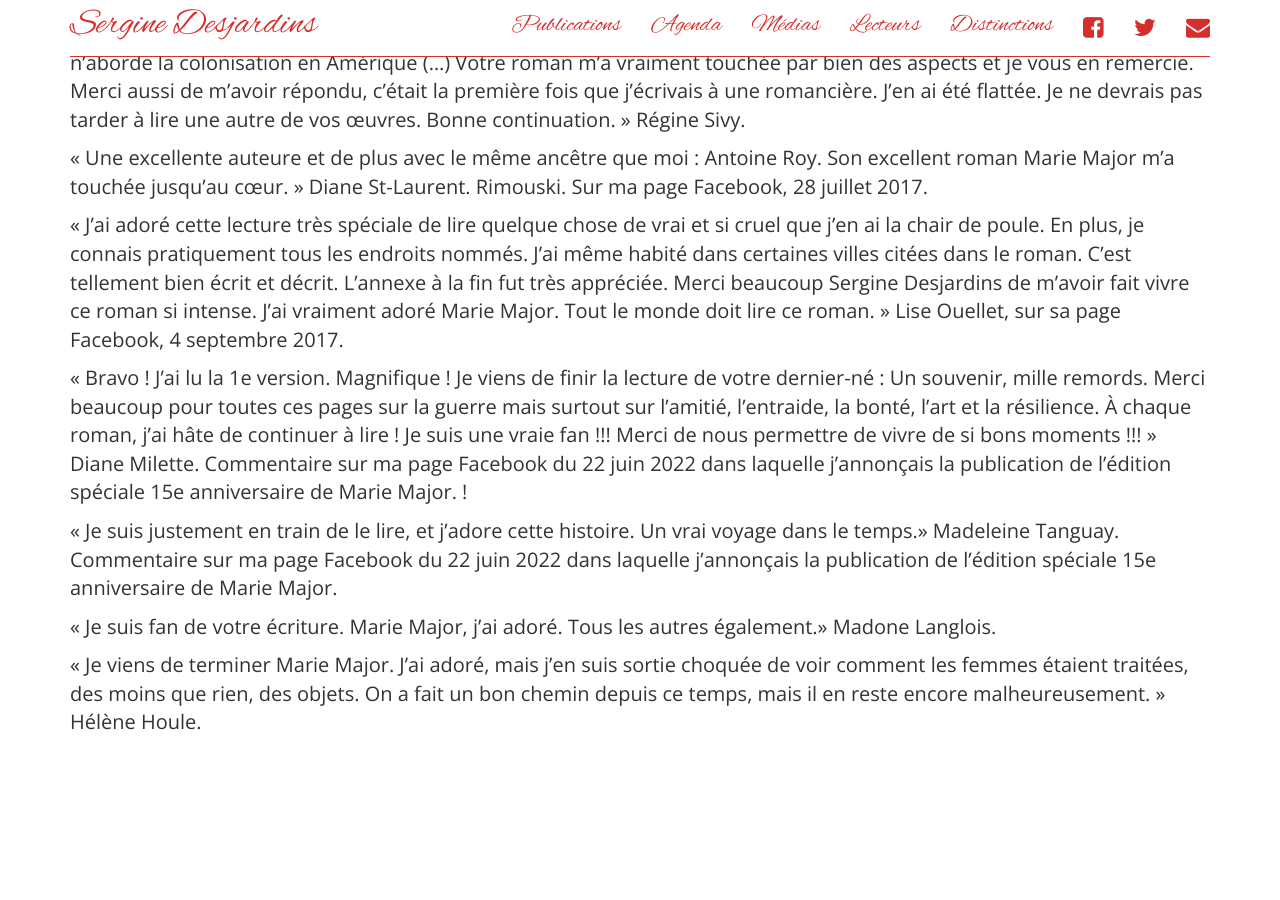
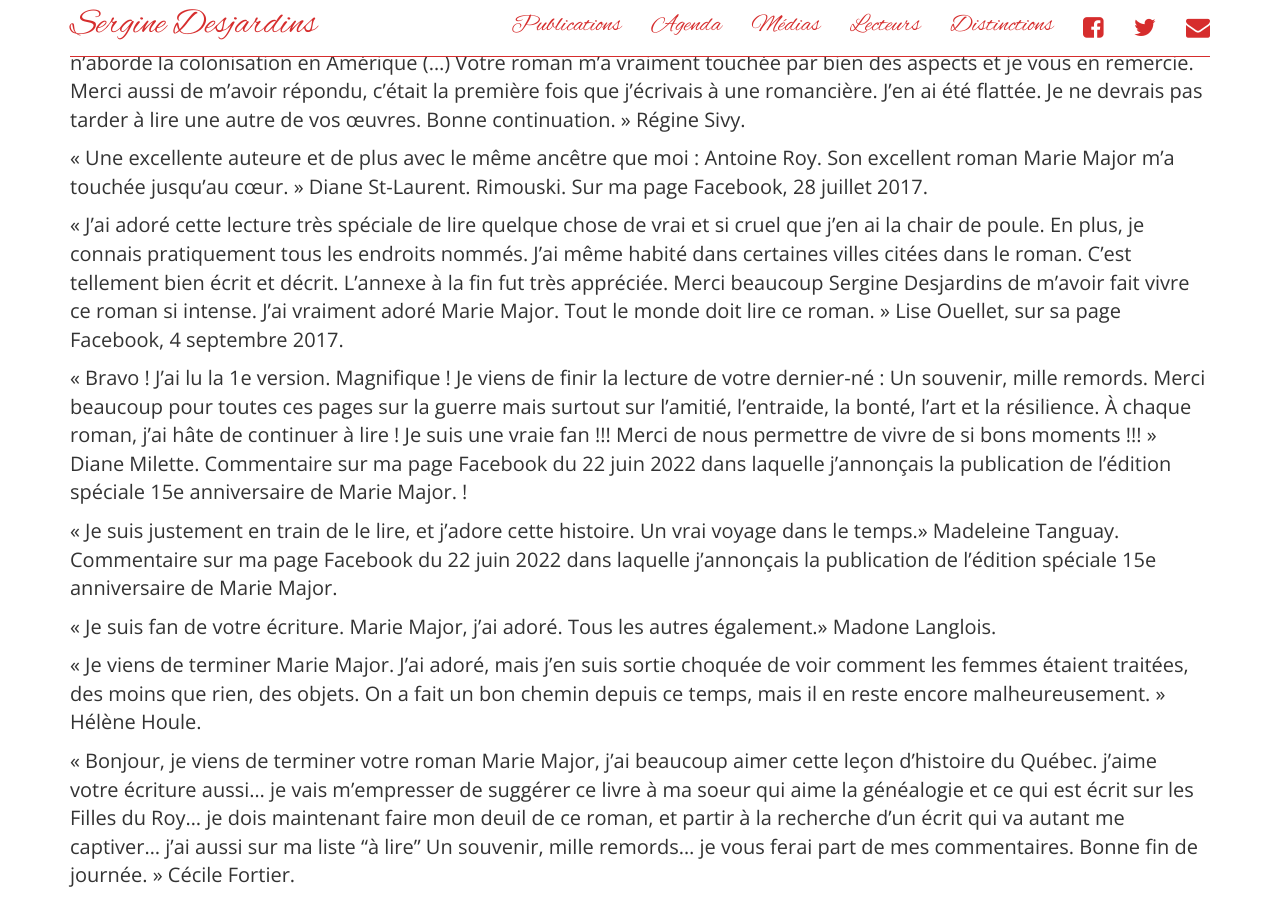
Before and after one commit to serginedesjardins/serginedesjardins.github.io, a Jekyll site: the page built from lecteurs.md, in a window 1280 px wide and 900 px high, scrolled down 40172 px. Built offline with Jekyll 4.4.1, drawn with Linux system fonts in a browser that asks for light colours; nearby versions of some CDN libraries; before the commit the page ends 40919 px from its top, so only the background shows below that.

Commit message:
Major : Cécile Fortier

```diff
--- a/lecteurs.md
+++ b/lecteurs.md
@@ -1129,3 +1129,5 @@ St-Jean](http://www.cyberpedago.blogspot.com).
 « Je suis fan de votre écriture. Marie Major, j’ai adoré. Tous les autres également.»  Madone Langlois.
 
 « Je viens de terminer Marie Major. J’ai adoré, mais j’en suis sortie choquée de voir comment les femmes étaient traitées, des moins que rien, des objets. On a fait un bon chemin depuis ce temps, mais il en reste encore malheureusement. » Hélène Houle.
+
+« Bonjour, je viens de terminer votre roman Marie Major, j'ai beaucoup aimer cette leçon d'histoire du Québec. j'aime votre écriture aussi... je vais m'empresser de suggérer ce livre à ma soeur qui aime la généalogie et ce qui est écrit sur les Filles du Roy... je dois maintenant faire mon deuil de ce roman, et partir à la recherche d'un écrit qui va autant me captiver... j'ai aussi sur ma liste "à lire" Un souvenir, mille remords... je vous ferai part de mes commentaires. Bonne fin de journée. » Cécile Fortier.
```
